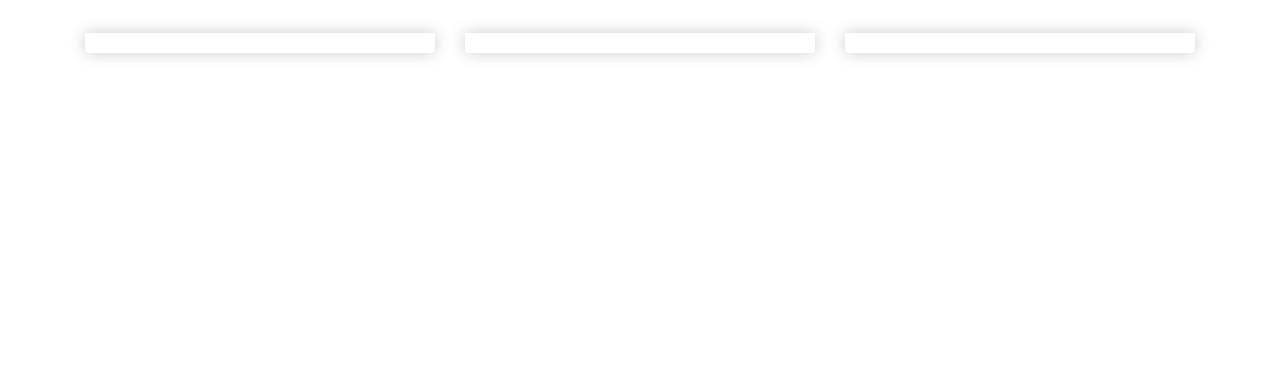
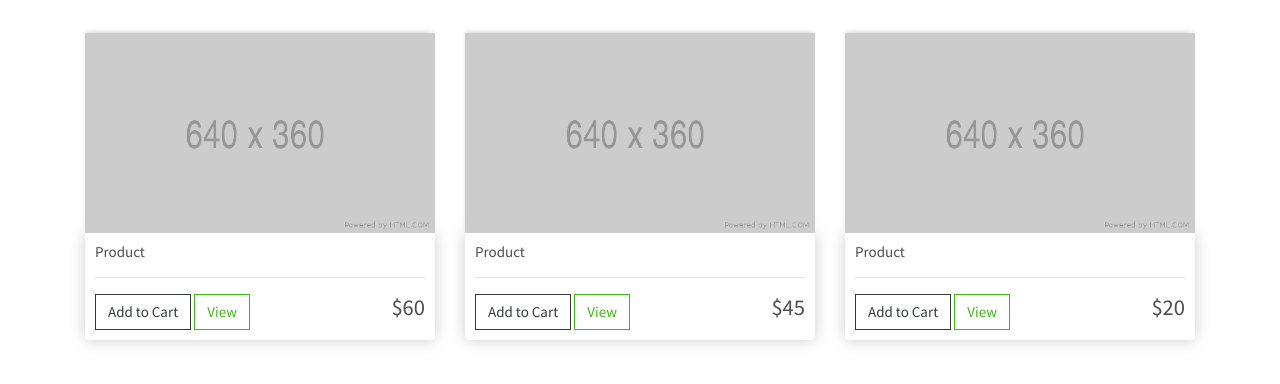
Before and after one commit to graceDev1/ecom-django, a Django app: page / in a window 1280 px wide. Shown: the part 57-441 px from the top of the page. Run offline with Django 3.2, Linux system fonts and the light colour scheme; tables that the repository leaves empty hold one stand-in row (values such as "Sample post"); some libraries are stand-ins or nearby versions.

Commit message:
design the cart and store with dummy data

```diff
--- a/store/templates/store/store.html
+++ b/store/templates/store/store.html
@@ -4,18 +4,33 @@
 {% block content%}
 <div class="row">
     <div class="col-lg-4">
+        <img src="{%static 'images/placeholder.png' %}" class="thumbnail" alt="placeholder">
         <div class="box-element product">
-
+            <h6><strong>Product</strong></h6>
+            <hr>
+            <button  class="btn btn-outline-secondary add-btn">Add to Cart</button>
+		    <a class="btn btn-outline-success" href="#">View</a>
+		    <h4 style="display: inline-block; float:right;"><strong>$60</strong></h4>
         </div>
     </div>
     <div class="col-lg-4">
+        <img src="{%static 'images/placeholder.png' %}" class="thumbnail" alt="placeholder">
         <div class="box-element product">
-
+            <h6><strong>Product</strong></h6>
+            <hr>
+            <button  class="btn btn-outline-secondary add-btn">Add to Cart</button>
+		    <a class="btn btn-outline-success" href="#">View</a>
+		    <h4 style="display: inline-block; float:right;"><strong>$45</strong></h4>
         </div>
     </div>
     <div class="col-lg-4">
+        <img src="{%static 'images/placeholder.png' %}" class="thumbnail" alt="placeholder">
         <div class="box-element product">
-
+            <h6><strong>Product</strong></h6>
+            <hr>
+            <button  class="btn btn-outline-secondary add-btn">Add to Cart</button>
+		    <a class="btn btn-outline-success" href="#">View</a>
+		    <h4 style="display: inline-block; float:right;"><strong>$20</strong></h4>
         </div>
     </div>
 </div>
```
Also changed, not shown: store/templates/store/cart.html (+42 -1 lines), static/images/arrow-down.png (added), static/images/arrow-up.png (added).
